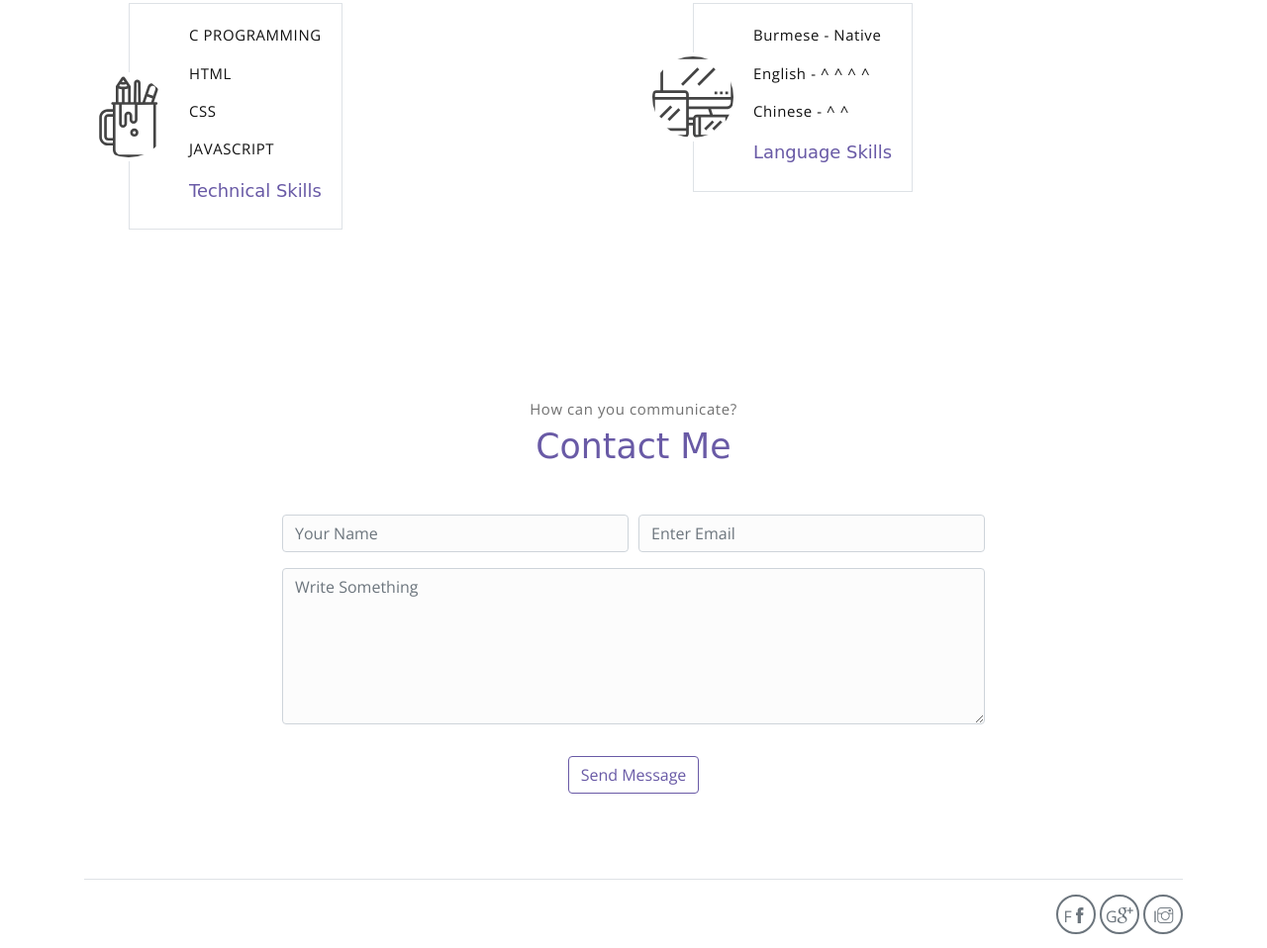
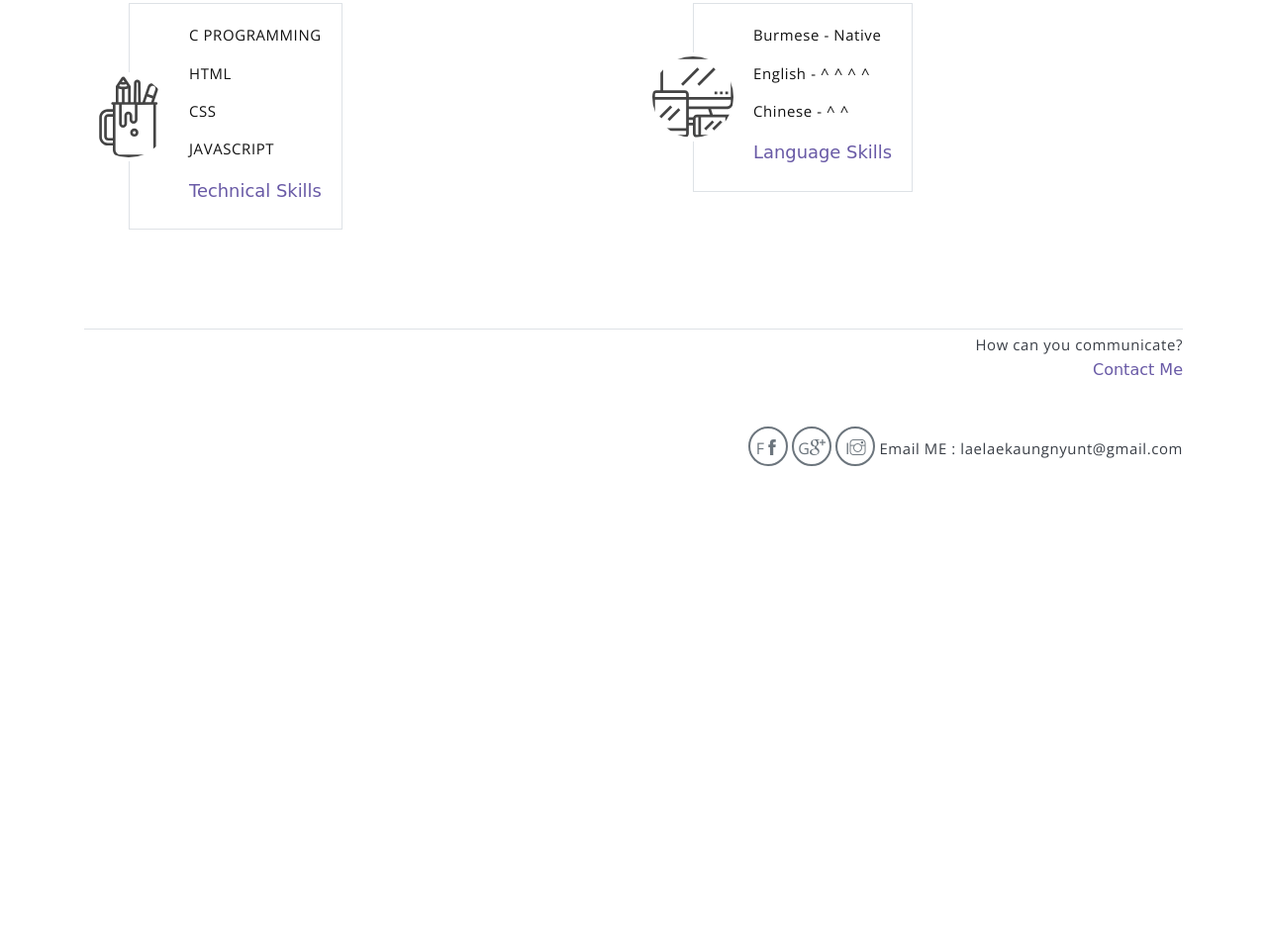
Before and after one commit to LaeLaeKaungNyunt/final, a website: page index.html in a window 1280 px wide. Shown: the part 2010-2968 px from the top of the page at 99% size. After the commit the page ends 2483 px from the top, so only its background shows below. Drawn offline with nearby package versions, Linux system fonts and the light colour scheme; files that its build step writes are made by us from their sources; files whose address does not match are found by name; a web font is replaced by a local one.

Commit message:
Update index.html

```diff
--- a/index.html
+++ b/index.html
@@ -155,39 +155,18 @@
         </div> <!-- end of container -->
     </section> <!-- end of testimonial section -->
 
-    <!-- contact section -->
-    <section class="section" id="contact">
-        <div class="container text-center">
-            <p class="section-subtitle">How can you communicate?</p>
-            <h6 class="section-title mb-5">Contact Me</h6>
-            <!-- contact form -->
-            <form action="" class="contact-form col-md-10 col-lg-8 m-auto">
-                <div class="form-row">
-                    <div class="form-group col-sm-6">
-                        <input type="text" size="50" class="form-control" placeholder="Your Name" required>
-                    </div>
-                    <div class="form-group col-sm-6">
-                        <input type="email" class="form-control" placeholder="Enter Email"requried>
-                    </div>
-                    <div class="form-group col-sm-12">
-                        <textarea name="comment" id="comment" rows="6"   class="form-control" placeholder="Write Something"></textarea>
-                    </div>
-                    <div class="form-group col-sm-12 mt-3">
-                        <input type="submit" value="Send Message" class="btn btn-outline-primary rounded">
-                    </div>
-                </div>
-            </form><!-- end of contact form -->
-        </div><!-- end of container -->
-    </section><!-- end of contact section -->
 
     <!-- footer -->
     <div class="container">
         <footer class="footer">
 
             <div class="social-links text-right m-auto ml-sm-auto">
+		<p class="section-subtitle">How can you communicate?</p>
+            <h6 class="section-title mb-5">Contact Me</h6>
                 <a href="https://www.facebook.com/laelaekaungnyunt">F<i class="ti-facebook"></i></a>
                 <a href="https://github.com/LaeLaeKaungNyunt" class="link">G<i class="ti-google"></i></a>
                 <a href="https://www.instagram.com/ll_llaekn" class="link">I<i class="ti-instagram"></i></a>
+		<p>Email ME : laelaekaungnyunt@gmail.com</p>
             </div>
         </footer>
     </div> <!-- end of page footer -->
```
